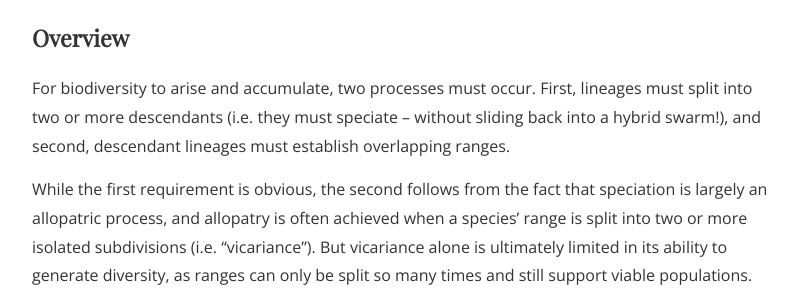
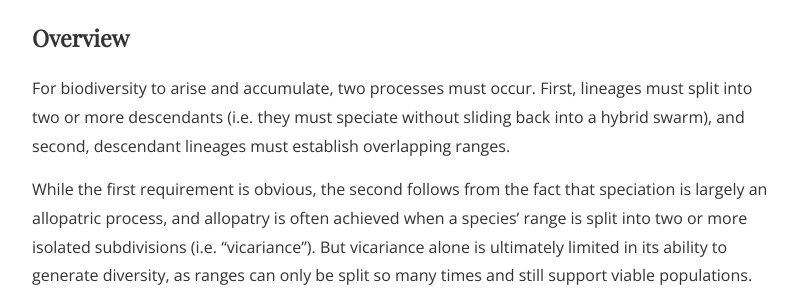
Before and after one commit to SeanASAnderson/SeanASAnderson.github.io, a Jekyll site: the page built from research.md, in a window 1280 px wide and 900 px high. Shown: the part 200-495 px from the top of the window, without its empty margins (240-1039 px from the left). Built offline with Jekyll 4.4.1, drawn with Linux system fonts in a browser that asks for light colours; nearby versions of some CDN libraries; some web fonts are replaced.

Commit message:
speciation reversal

```diff
--- a/research.md
+++ b/research.md
@@ -7,7 +7,7 @@
 
 ### Overview
 
-For biodiversity to arise and accumulate, two processes must occur. First, lineages must split into two or more descendants (i.e. they must speciate -- without sliding back into a hybrid swarm!), and second, descendant lineages must establish overlapping ranges.
+For biodiversity to arise and accumulate, two processes must occur. First, lineages must split into two or more descendants (i.e. they must speciate without sliding back into a hybrid swarm), and second, descendant lineages must establish overlapping ranges.
 
 While the first requirement is obvious, the second follows from the fact that speciation is largely an allopatric process, and allopatry is often achieved when a species’ range is split into two or more isolated subdivisions (i.e. “vicariance”). But vicariance alone is ultimately limited in its ability to generate diversity, as ranges can only be split so many times and still support viable populations. For diversification to continue, lineages must expand geographically to attain range sizes that can bear further subdivision. In nature, this means lineages must often overlap with close relatives.
 
```
